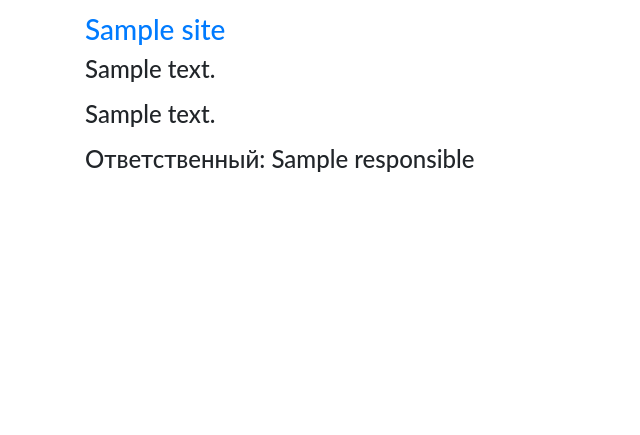
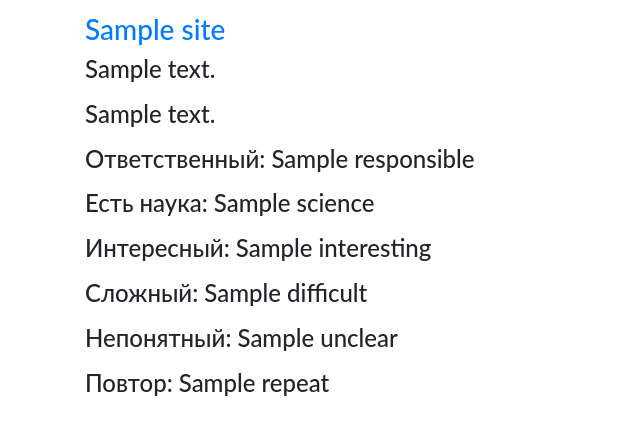
Before and after one commit to XamzatJR/webservice, a Django app: template apps/projects/templates/projects/project_detail.html in a window 1280 px wide. Shown: the part 193-628 px from the top of the page, without its empty margins (0-640 px from the left). Run offline with Django 3.2, Linux system fonts and the light colour scheme; the template is opened without the code that fills it: most values are stand-ins (such as "Sample title", 1, 10 or a date in 2020); some libraries are stand-ins or nearby versions.

Commit message:
Fix templates v4

```diff
--- a/apps/projects/templates/projects/project_detail.html
+++ b/apps/projects/templates/projects/project_detail.html
@@ -34,11 +34,18 @@
                 <p> Ответственный не указан </p>
             {% endif %}
         {% endif %}
-        {% if request.user.is_admin %}
+        {% if request.user.is_staff %}
             {{ criteria_form.as_p }}
         {% endif %}
     </h4>
-{% if request.user.is_admin %}
+    <h4>
+       <p>Есть наука: {{project.science}}</p>
+       <p>Интересный:  {{project.interesting}}</p>
+       <p>Сложный: {{project.difficult}}</p>
+       <p>Непонятный: {{project.unclear}}</p>
+       <p>Повтор: {{project.repeat}}</p>
+    </h4>
+{% if request.user.is_staff %}
     <script>
         $(document).ready(function () {
             $('#id_science').change(function () {
--- a/apps/users/templates/users/login.html
+++ b/apps/users/templates/users/login.html
@@ -12,6 +12,7 @@
       <h3 class="text-center mb-4">Вход</h3>
         {% csrf_token %}
         {{ form.as_p }}
+        <input type="hidden" name="next" value="{{next}}" />
         <button form="add_form" type="submit" class="btn mt-3" style="position: relative; left: 50%; transform: translate(-50%, 0); background-color: rgb(170, 170, 255);">Войти</button>
       </form>
       <p style="text-align: center;"><a href="/password_reset/">Забыли пароль?</a></p>
```
